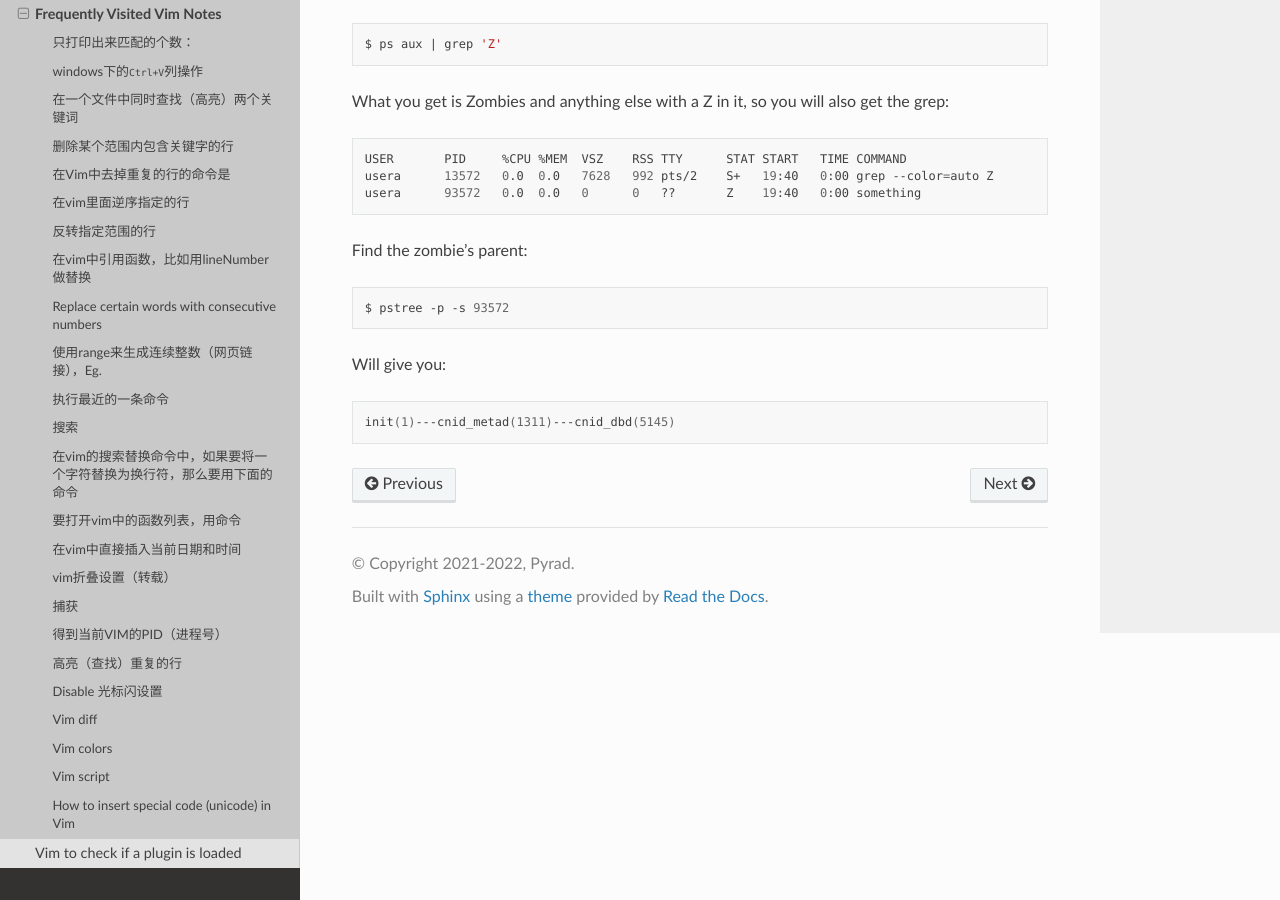
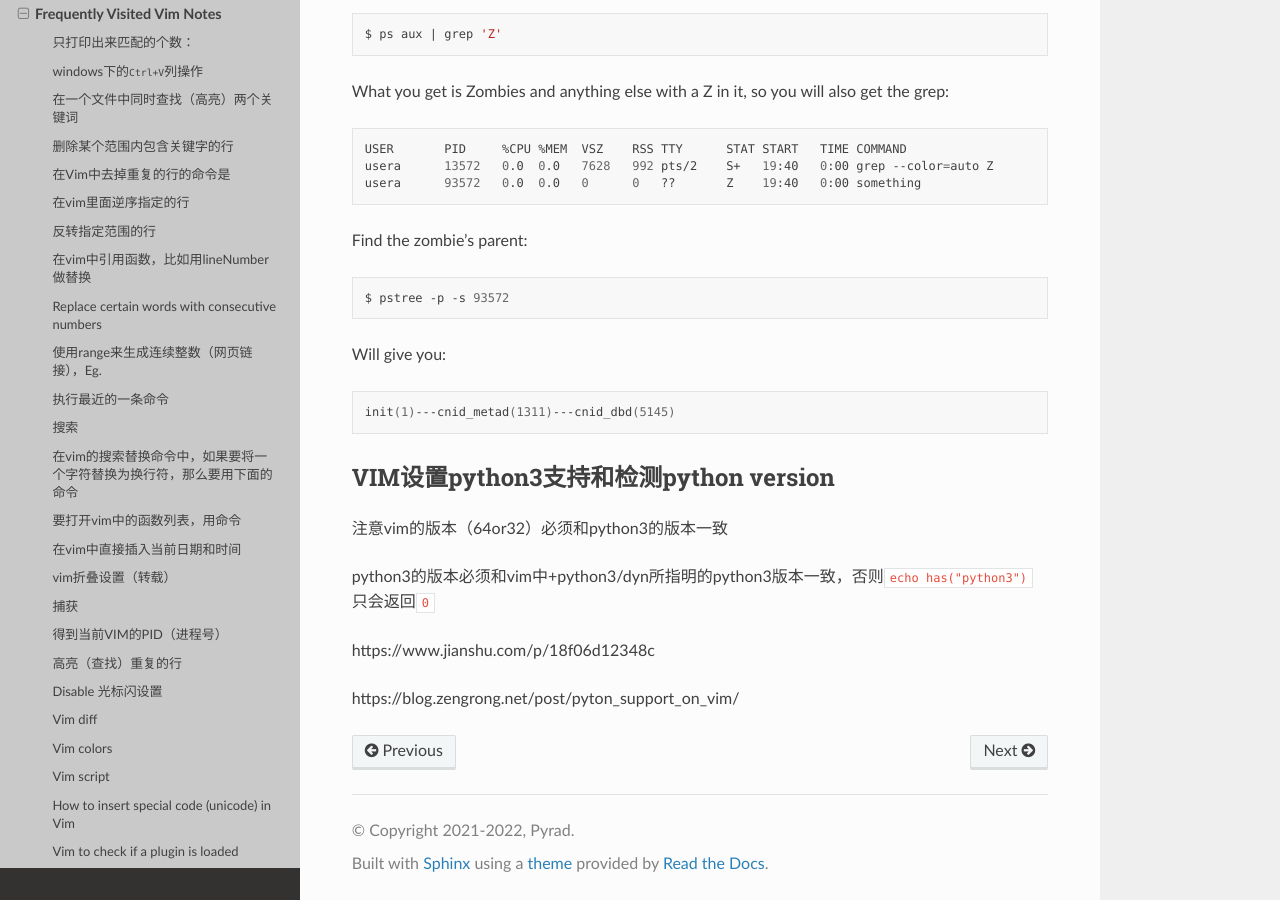
Before and after one commit to Pyrad/pyradnotes, a Sphinx documentation site: the page built from source/Vim/vim.md, in a window 1280 px wide and 900 px high, scrolled down 7599 px. Built offline with Sphinx 7.4.7 and the Read the Docs theme 2.0.0, drawn with Linux system fonts in a browser that asks for light colours.

Commit message:
Check vim python version

````diff
--- a/source/Vim/vim.md
+++ b/source/Vim/vim.md
@@ -386,7 +386,7 @@
 
 
 
-# Vim to check if a plugin is loaded
+## Vim to check if a plugin is loaded
 
 https://vi.stackexchange.com/questions/10939/how-to-see-if-a-plugin-is-active
 
@@ -402,7 +402,7 @@
 
 
 
-# How to find zombie process?
+## How to find zombie process?
 
 https://askubuntu.com/questions/111422/how-to-find-zombie-process
 
@@ -430,3 +430,15 @@
 ```bash
 init(1)---cnid_metad(1311)---cnid_dbd(5145)
 ```
+
+
+
+## VIM设置python3支持和检测python version
+
+注意vim的版本（64or32）必须和python3的版本一致
+
+python3的版本必须和vim中+python3/dyn所指明的python3版本一致，否则`echo has("python3")`只会返回`0`
+
+https://www.jianshu.com/p/18f06d12348c
+
+https://blog.zengrong.net/post/pyton_support_on_vim/
````
